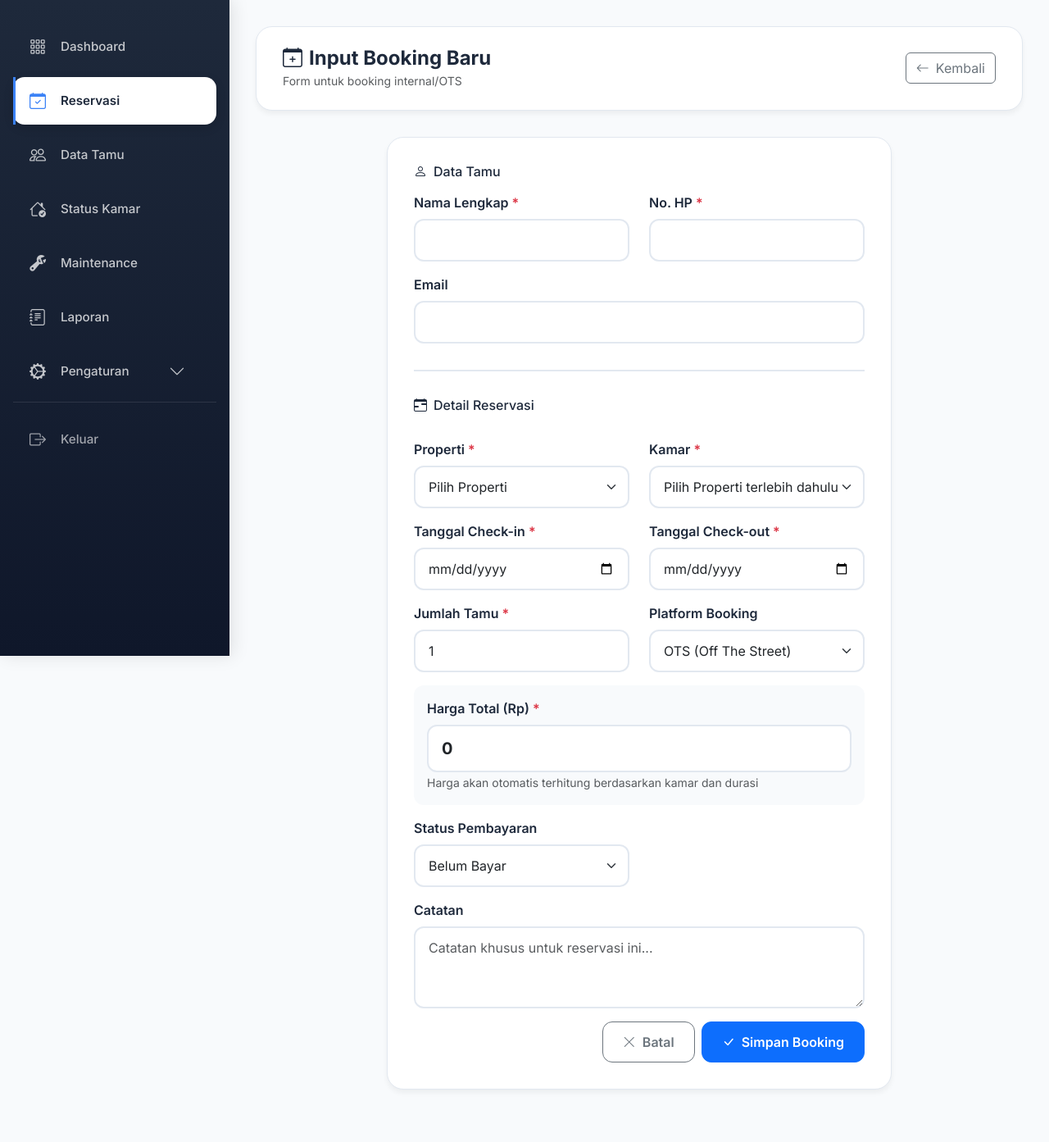
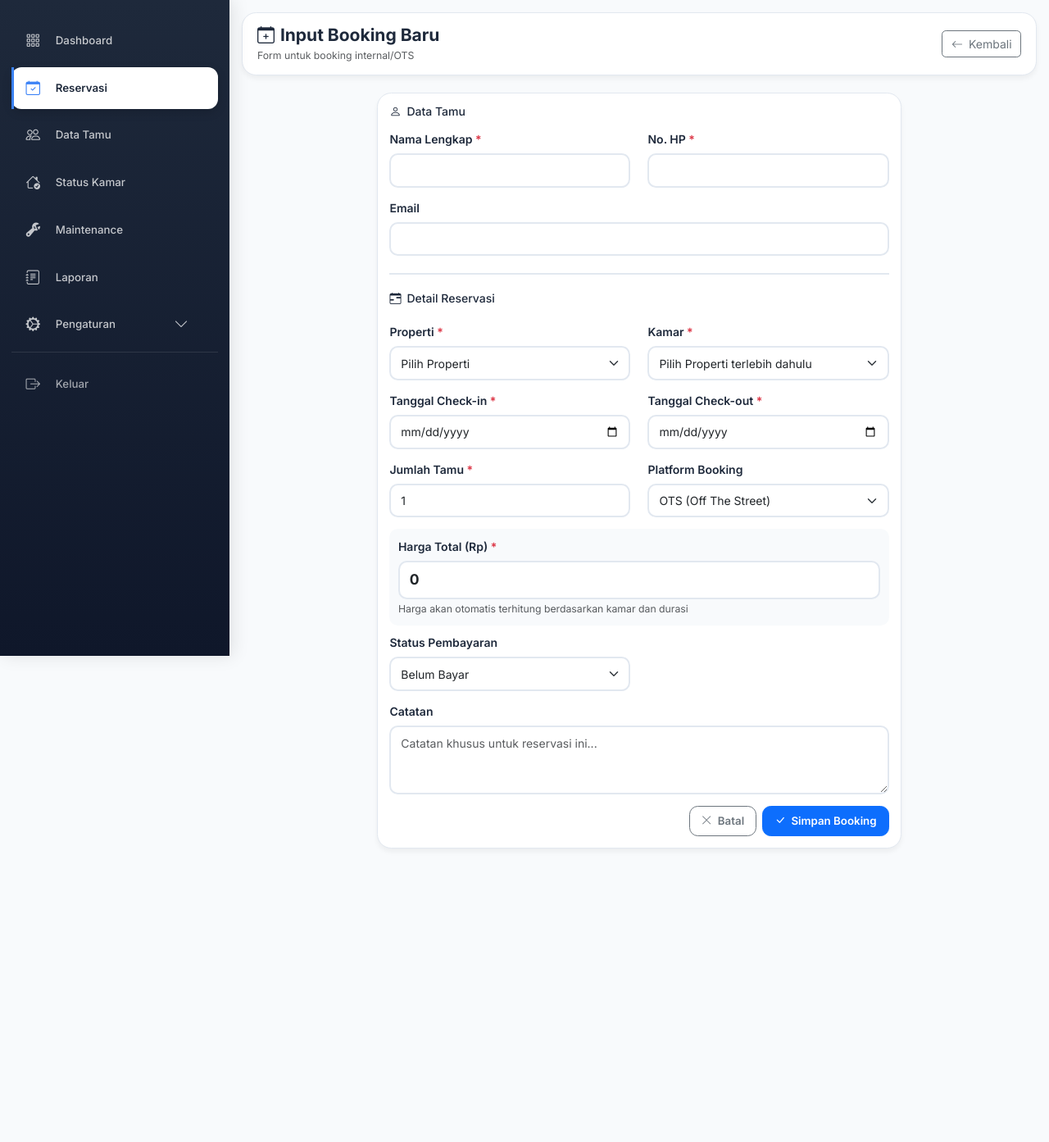
Before and after one commit to riskinurhadi/naretabyrnara, a PHP site: page /homiq/form_input_booking.php in a window 1280 px wide. Shown: the whole page at 82% size. After the commit the page ends 1035 px from the top, so only its background shows below. Run offline with PHP 8.4, Linux system fonts and the light colour scheme; the visitor is signed in with stand-in values (Sample User, id 1); data that the repository does not hold is empty.

Commit message:
modified:   homiq/daftar_reservasi.php 	modified:   homiq/dashboard.php 	modified:   homiq/form_input_booking.php

```diff
--- a/homiq/form_input_booking.php
+++ b/homiq/form_input_booking.php
@@ -299,7 +299,7 @@ $koneksi->close();
         /* MAIN CONTENT */
         #main-content {
             margin-left: 0;
-            padding: 2rem;
+            padding: 1.5rem;
             transition: margin-left 0.3s ease;
             width: 100%;
             max-width: 100%;
@@ -320,10 +320,10 @@ $koneksi->close();
 
         .main-header {
             background: var(--bg-white);
-            padding: 1.5rem 2rem;
+            padding: 1.25rem 1.5rem;
             border-radius: 1.25rem;
             box-shadow: 0 4px 6px rgba(0, 0, 0, 0.05);
-            margin-bottom: 2rem;
+            margin-bottom: 1.5rem;
             border: 1px solid var(--border-color);
         }
 
@@ -337,10 +337,10 @@ $koneksi->close();
         .content-card {
             background: var(--bg-white);
             border-radius: 1.25rem;
-            padding: 2rem;
+            padding: 1.25rem;
             box-shadow: 0 4px 6px rgba(0, 0, 0, 0.05);
             border: 1px solid var(--border-color);
-            margin-bottom: 2rem;
+            margin-bottom: 1.5rem;
         }
 
         .form-label {
@@ -364,7 +364,7 @@ $koneksi->close();
         .btn-modern {
             border-radius: 0.75rem;
             font-weight: 600;
-            padding: 0.75rem 1.5rem;
+            padding: 0.6rem 1.2rem;
             transition: all 0.2s ease;
         }
 
@@ -376,25 +376,35 @@ $koneksi->close();
         .alert-modern {
             border-radius: 0.75rem;
             border: none;
-            padding: 1rem 1.5rem;
-            margin-bottom: 1.5rem;
+            padding: 0.85rem 1.2rem;
+            margin-bottom: 1.25rem;
         }
 
         .section-divider {
             border-top: 2px solid var(--border-color);
-            margin: 2rem 0;
-            padding-top: 2rem;
+            margin: 1.5rem 0;
+            padding-top: 1.5rem;
         }
 
         .info-box {
             background: var(--bg-light);
-            padding: 1rem;
+            padding: 0.75rem;
             border-radius: 0.75rem;
-            margin-bottom: 1rem;
+            margin-bottom: 0.75rem;
         }
 
         .info-box strong {
             color: var(--primary-color);
+        }
+
+        /* Laptop compact */
+        @media (max-width: 1366px) {
+            html, body { font-size: 14px; }
+            #main-content { padding: 1.1rem; }
+            .main-header { padding: 1rem 1.25rem; }
+            .content-card { padding: 1rem; }
+            .form-control, .form-select { padding: 0.6rem 0.85rem; }
+            .btn-modern { padding: 0.55rem 1rem; font-size: 0.95rem; }
         }
     </style>
 </head>
```
Also changed, not shown: homiq/daftar_reservasi.php (+21 -10 lines), homiq/dashboard.php (+18 -0 lines).
